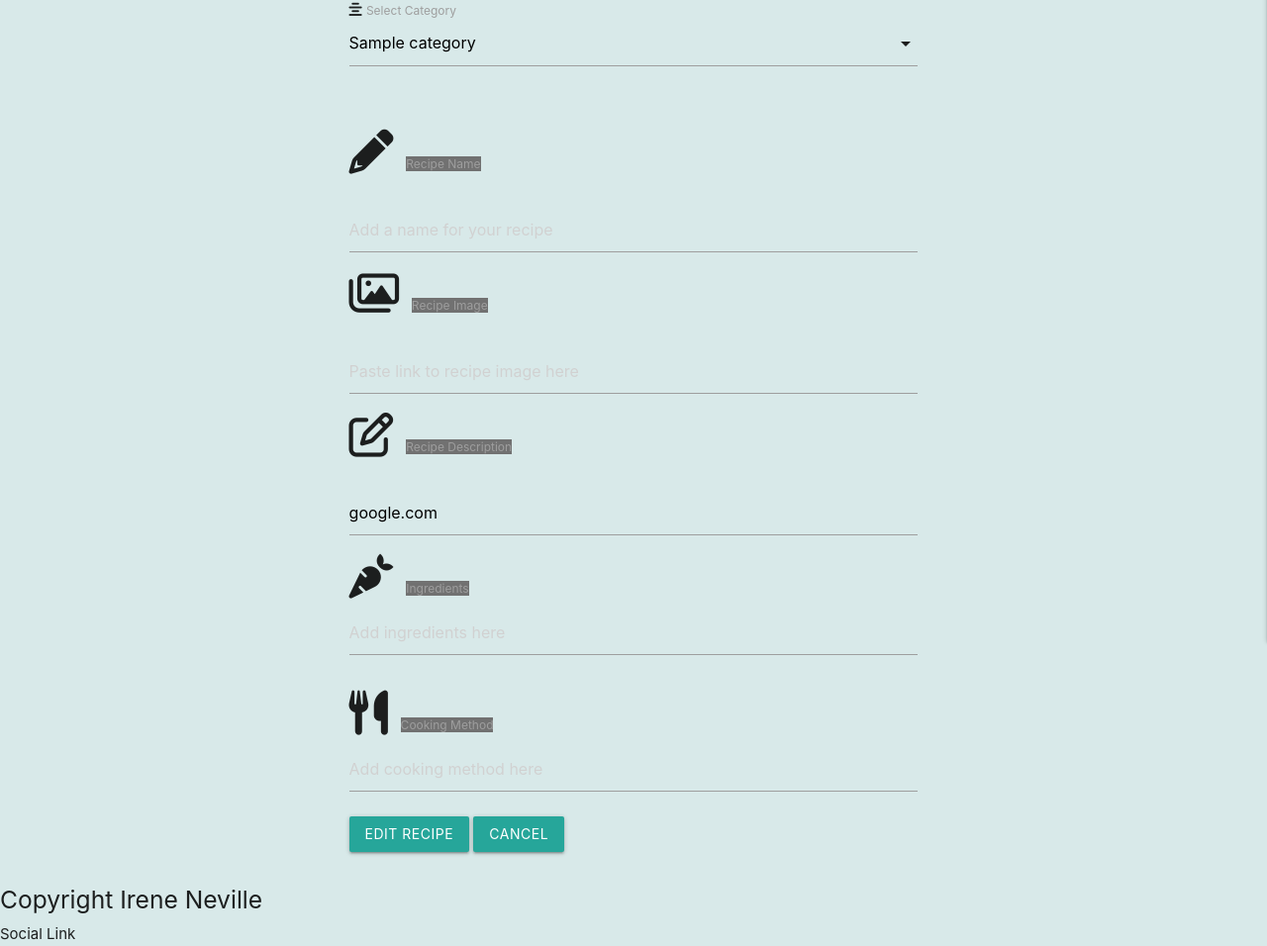
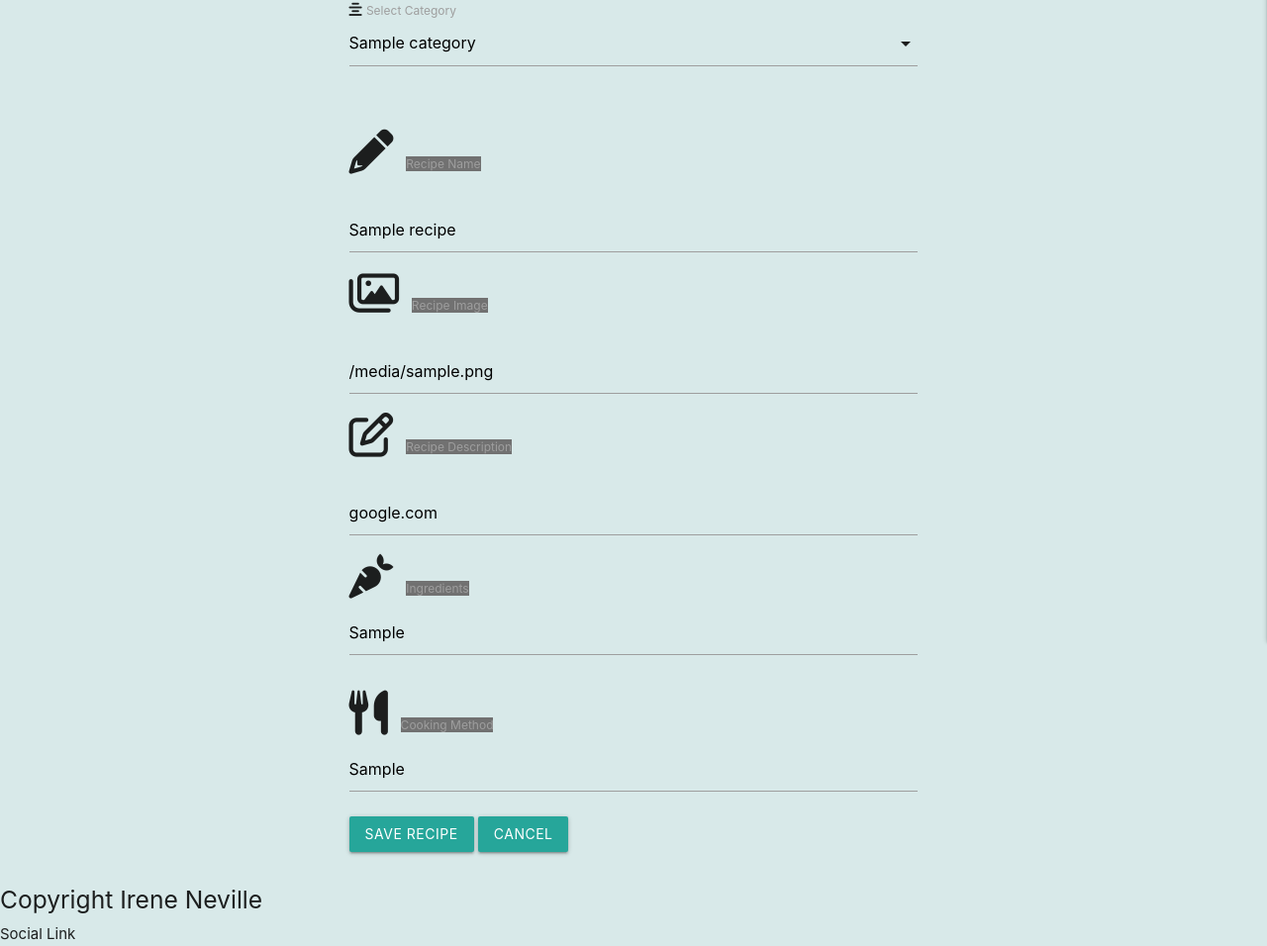
Before and after one commit to irenenev24/Winter_Warmer_Recipe_Collection, a Flask app: template templates/edit_recipe.html in a window 1280 px wide. Shown: the part 212-1168 px from the top of the page at 99% size. Run offline with Flask 2, Linux system fonts and the light colour scheme; the template is opened without the code that fills it: most values are stand-ins (such as "Sample title", 1, 10 or a date in 2020); some libraries are stand-ins or nearby versions.

Commit message:
Added functionality for edit page.

```diff
--- a/templates/edit_recipe.html
+++ b/templates/edit_recipe.html
@@ -25,21 +25,21 @@
         <div class="form-group">
             <div class="controls">
             <i class="fas fa-pencil-alt"></i> <label class="form-field-description form-title" for="recipe_name">Recipe Name</label>
-            <input class="form-control" id="recipe_name" name="recipe_name" type="text" required placeholder="Add a name for your recipe" minlength="0" maxlength="100">
+            <input class="form-control" id="recipe_name" name="recipe_name" type="text" required placeholder="Add a name for your recipe" minlength="0" maxlength="100" value="{{ recipe.recipe_name }}">
             </div>
         </div>
          <!--Recipe Image-->
          <div class="form-group">
             <div class="controls">
             <i class="far fa-images"></i> <label class="form-field-description" for="image_link">Recipe Image</label>
-            <input class="form-control"  id="image_link" name="image_link" type="url" pattern="https://.*" placeholder="Paste link to recipe image here">
+            <input class="form-control"  id="image_link" name="image_link" type="url" pattern="https://.*" placeholder="Paste link to recipe image here" value="{{ recipe.image_link }}">
             </div>
         </div>
         <!--Recipe Description-->
         <div class="form-group">
             <div class="controls">
                 <i class="far fa-edit"></i> <label class="form-field-description" for="recipe_description">Recipe Description</label>
-            <input type="text" class="form-control" value="google.com" id="recipe_description" name="recipe_description" maxlength="1000" placeholder="Please add a brief description of your dish">
+            <input type="text" class="form-control" value="google.com" id="recipe_description" name="recipe_description" maxlength="1000" placeholder="Please add a brief description of your dish" value="{{ recipe.recipe_description }}">
             </div>
         </div>
         <!--Ingredients-->
@@ -47,18 +47,18 @@
             <div class="controls">
                 <i class="fas fa-carrot"></i>
               <label for="recipe_ingredients">Ingredients</label>
-              <textarea id="recipe_ingredients" name="recipe_ingredients" class="materialize-textarea" data-length="1000" rows="10" placeholder="Add ingredients here"></textarea>
+              <textarea id="recipe_ingredients" name="recipe_ingredients" class="materialize-textarea" data-length="1000" rows="10" placeholder="Add ingredients here">{{ recipe.recipe_ingredients }}</textarea>
             </div>
         </div>
         <!--Cooking Method-->
           <div class="form-group">
                 <div class="controls">
                     <i class="fas fa-utensils"></i> <label for="recipe_method">Cooking Method</label>
-                    <textarea id="recipe_method" name="recipe_method" class="materialize-textarea" data-length="1000" rows="10" placeholder="Add cooking method here"></textarea>
+                    <textarea id="recipe_method" name="recipe_method" class="materialize-textarea" data-length="1000" rows="10" placeholder="Add cooking method here">{{ recipe.recipe_method }}</textarea>
                 </div>
               </div>
         <!--Submit Button-->
-        <button type="submit" class="btn btn-success" id="sendMessageButton">Edit Recipe</button>
+        <button type="submit" class="btn btn-success" id="sendMessageButton">Save Recipe</button>
         <!--Cancel Button-->
         <a class="btn btn-success" href="{{ url_for('home') }}">Cancel</a>
     </form>
--- a/templates/view_recipe.html
+++ b/templates/view_recipe.html
@@ -8,7 +8,7 @@
     <p>{{ recipe.recipe_method }}</p>
     <h5>Created by:</h5>
 
-<button><a href="{{ url_for('edit_recipe') }}">Edit Recipe</a></button>
+<button><a href="{{ url_for('edit_recipe', recipe_id=recipe._id) }}">Edit Recipe</a></button>
 <button right>Delete Recipe</button>
 
 {% endblock %}
```
